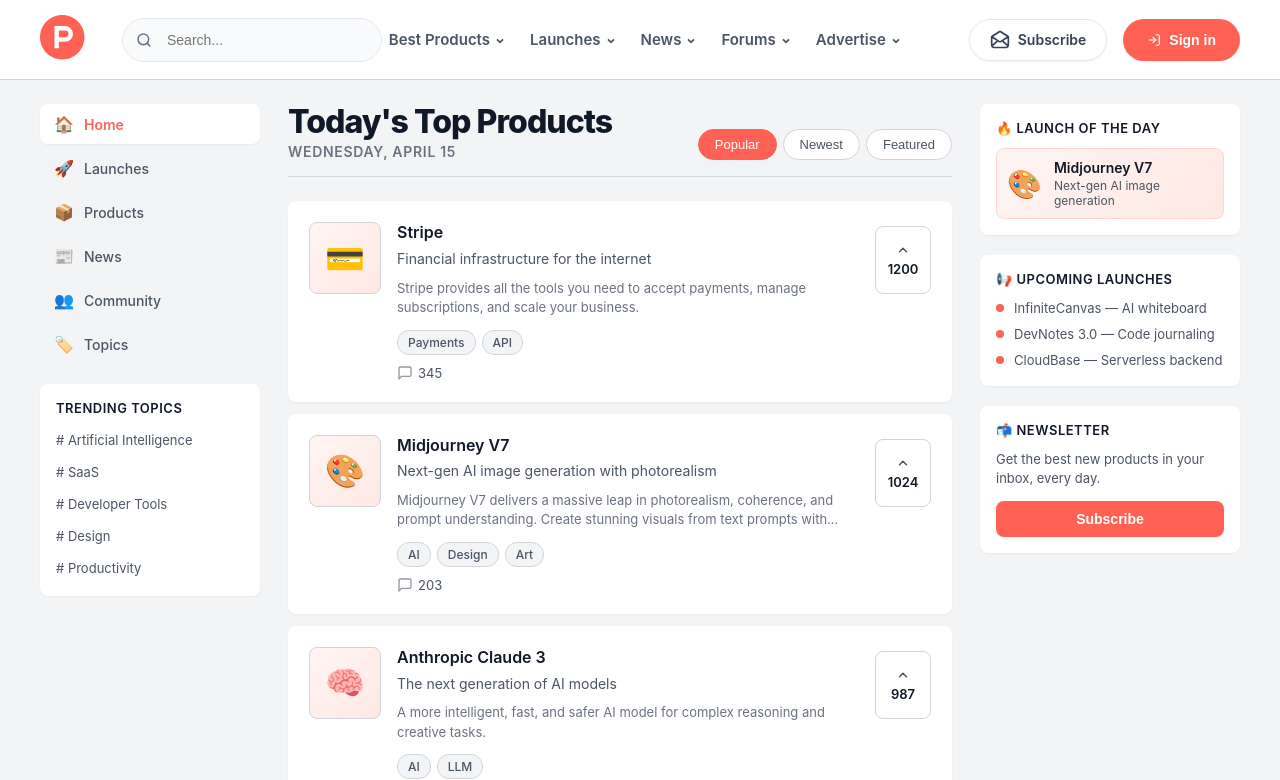
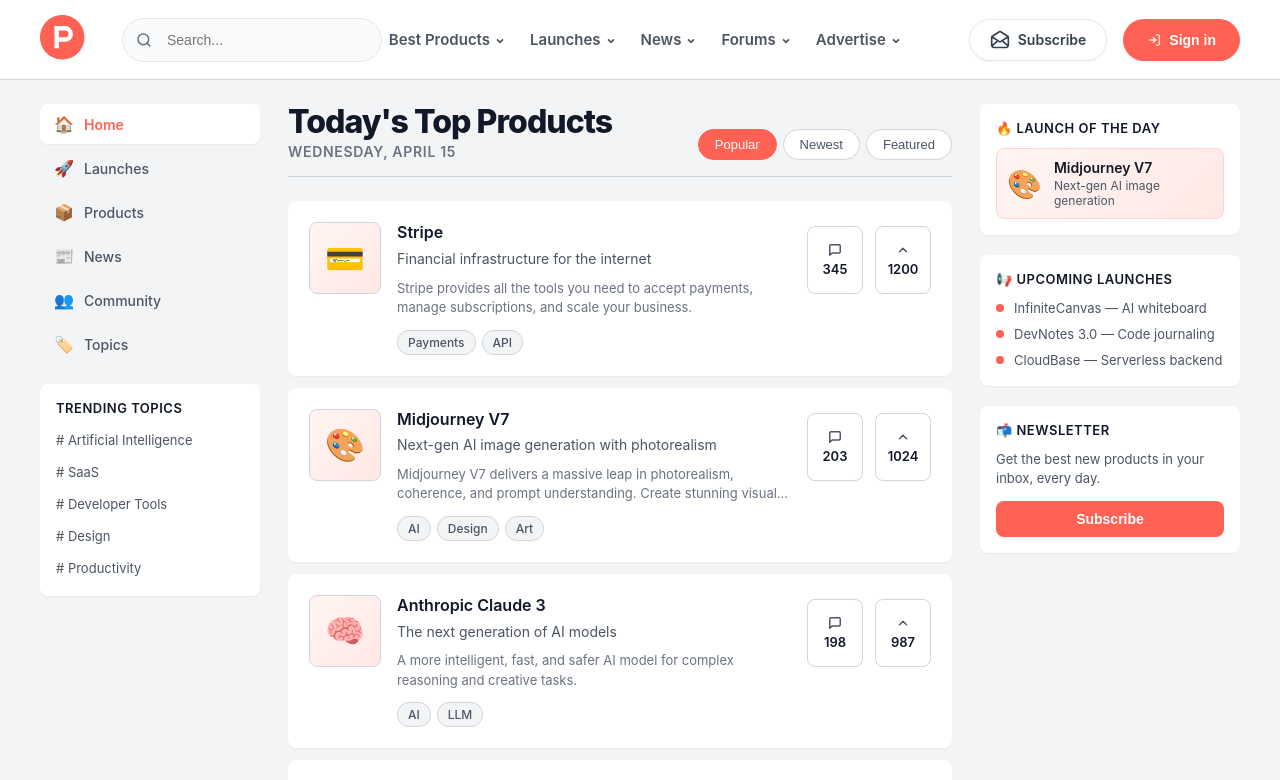
Before and after one commit to AbhimanRajCoder/PRODUCTHUNT-CLONE, a React (Vite) app: page / in a window 1280 px wide. Shown: the top 780 px of the page. Built offline with nearby package versions, Linux system fonts and the light colour scheme; data requests are answered from the project's data file.

Commit message:
moved comment count as an action button beside upvote count on homepage card

```diff
--- a/src/components/ProductCard/ProductCard.css
+++ b/src/components/ProductCard/ProductCard.css
@@ -89,30 +89,17 @@
   background-color: #e5e7eb;
 }
 
-/* Stats (comments) */
+/* Actions (Upvote and Comments) */
 
-.product-stats {
+.product-actions {
   display: flex;
-  align-items: center;
   gap: 12px;
+  align-items: flex-start;
+  flex-shrink: 0;
   margin-top: 4px;
 }
 
-.stat-item {
-  display: flex;
-  align-items: center;
-  gap: 5px;
-  font-size: 13px;
-  color: var(--text-secondary);
-}
-
-.stat-item svg {
-  opacity: 0.6;
-}
-
-/* Upvote Box */
-
-.upvote-box {
+.action-box {
   display: flex;
   flex-direction: column;
   align-items: center;
@@ -123,19 +110,25 @@
   border-radius: var(--radius);
   background-color: var(--surface-color);
   gap: 4px;
-  transition: border-color 0.2s ease, background-color 0.2s ease;
-  flex-shrink: 0;
-  margin-top: 4px;
+  transition: all 0.2s ease;
+  cursor: pointer;
 }
 
+.action-box svg {
+  color: var(--text-secondary);
+  transition: color 0.2s ease;
+}
+
+.action-number {
+  font-size: 13px;
+  font-weight: 600;
+  color: var(--text-primary);
+}
+
+/* Specific styling for Upvote */
 .upvote-box:hover {
   border-color: var(--primary-color);
   background-color: #fff5f3;
-}
-
-.upvote-box svg {
-  color: var(--text-secondary);
-  transition: color 0.2s ease;
 }
 
 .upvote-box:hover svg {
@@ -148,14 +141,18 @@
 }
 
 .upvote-box.active svg,
-.upvote-box.active .upvote-number {
+.upvote-box.active .action-number {
   color: #ffffff;
 }
 
-.upvote-number {
-  font-size: 13px;
-  font-weight: 600;
-  color: var(--text-primary);
+/* Specific styling for Comments */
+.comment-box:hover {
+  border-color: #3b82f6; /* A soft blue for comments */
+  background-color: #f0f7ff;
+}
+
+.comment-box:hover svg {
+  color: #3b82f6;
 }
 
 /* ===========================
--- a/src/components/ProductCard/ProductCard.jsx
+++ b/src/components/ProductCard/ProductCard.jsx
@@ -64,29 +64,30 @@
           ))}
         </div>
 
-        {/* Stats: comments */}
-        <div className="product-stats">
-          <span className="stat-item">
+      </div>
+
+      {/* Right: Actions */}
+      <div className="product-actions">
+        {/* Comment Box */}
+        <div className="action-box comment-box">
           <svg
-              width="16"
-              height="16"
+            width="14"
+            height="14"
             viewBox="0 0 24 24"
             fill="none"
             stroke="currentColor"
-              strokeWidth="2"
+            strokeWidth="2.5"
             strokeLinecap="round"
             strokeLinejoin="round"
           >
             <path d="M21 15a2 2 0 0 1-2 2H7l-4 4V5a2 2 0 0 1 2-2h14a2 2 0 0 1 2 2z" />
           </svg>
-            {product.comments}
-          </span>
-        </div>
+          <span className="action-number">{product.comments}</span>
         </div>
 
-      {/* Right: Upvote Button */}
+        {/* Upvote Box */}
         <div
-        className={`upvote-box ${hasVoted ? 'active' : ''}`}
+          className={`action-box upvote-box ${hasVoted ? 'active' : ''}`}
           onClick={handleUpvote}
         >
           <svg
@@ -101,7 +102,8 @@
           >
             <polyline points="18 15 12 9 6 15" />
           </svg>
-        <span className="upvote-number">{upvotes}</span>
+          <span className="action-number">{upvotes}</span>
+        </div>
       </div>
     </motion.div>
   );
```
Lines whose indentation alone changed are shown as unchanged.
